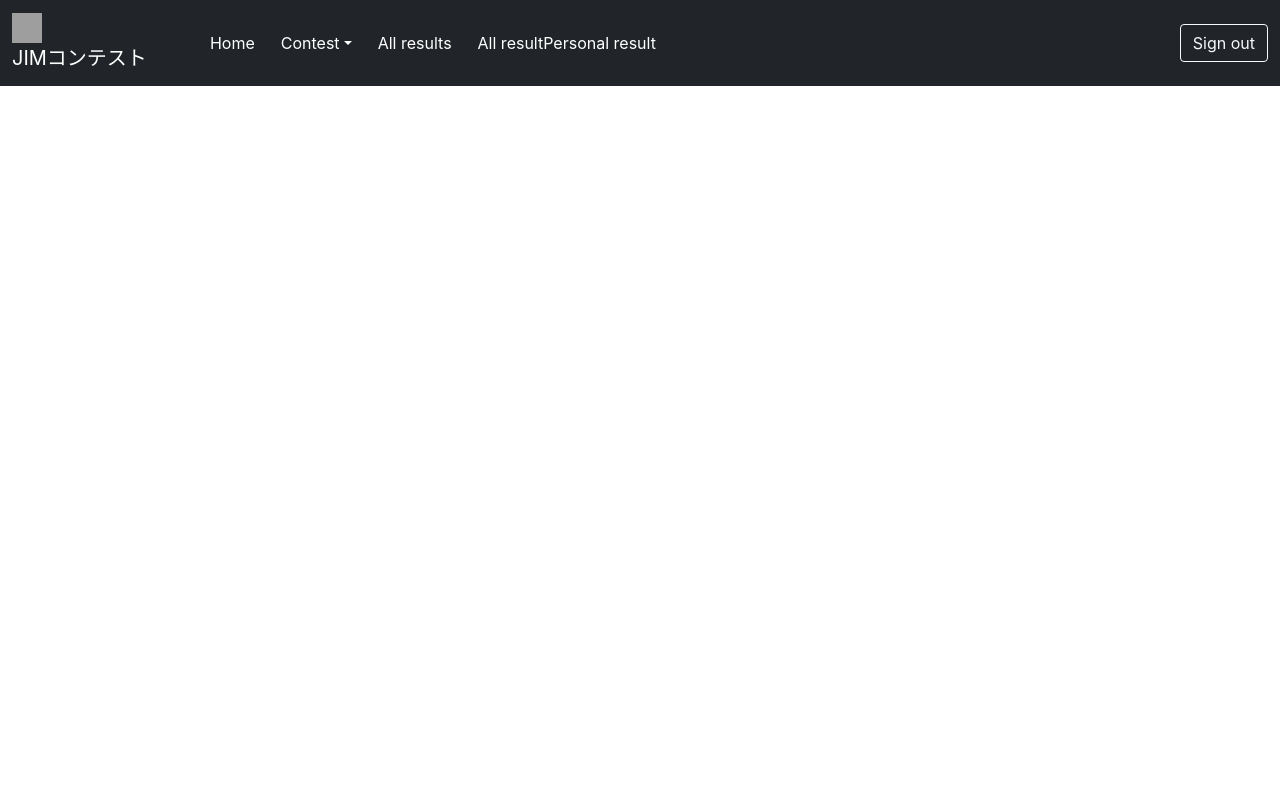
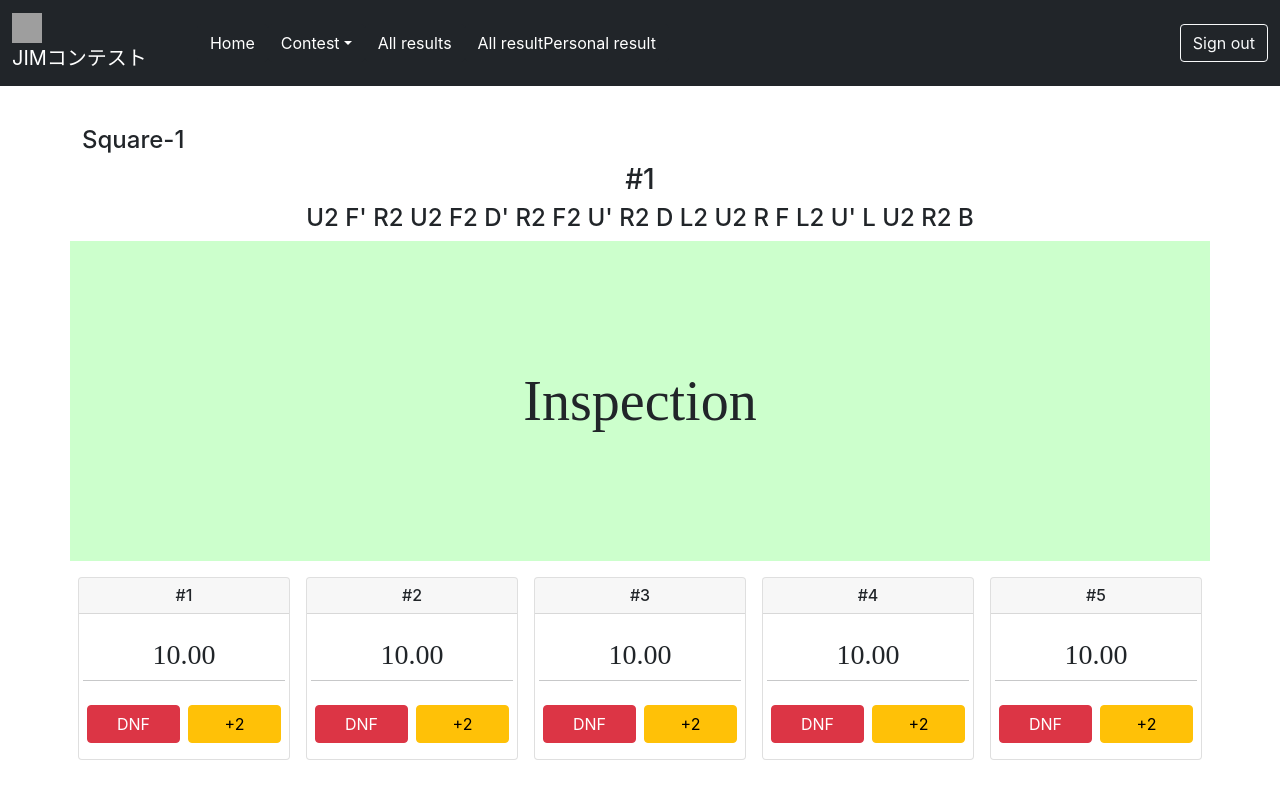
Before and after one commit to ky12228121/JIMContest, a React (Create React App) app: page /contest in a window 1280 px wide. Built offline with nearby package versions, Linux system fonts and the light colour scheme; no server answers; grey boxes are pictures that could not be loaded; what aws-amplify would draw is missing.

Commit message:
timer実装途中

```diff
--- a/src/App.tsx
+++ b/src/App.tsx
@@ -5,6 +5,7 @@ import Authentication from './Pages/Login';
 // import Contest from './components/contestTop';
 import NavBarItem from './Layout/NavbarItem';
 import TopPage from './Pages/TopPage';
+import Contest from './Pages/Contest';
 import { userActions } from './Stores/UserReducer';
 
 const App = () => {
@@ -30,7 +31,9 @@ const App = () => {
           <Route path="/login">
             <Authentication />
           </Route>
-          <Route path="/contest">{/* <Contest /> */}</Route>
+          <Route path="/contest">
+            <Contest />
+          </Route>
         </Switch>
       </BrowserRouter>
     </div>
--- /dev/null
+++ b/src/Components/PreResult.tsx
@@ -0,0 +1,14 @@
+import PreResultCard from './PreResultCard';
+const PreResult = () => {
+  return (
+    <div className="row">
+      <PreResultCard no="#1" />
+      <PreResultCard no="#2" />
+      <PreResultCard no="#3" />
+      <PreResultCard no="#4" />
+      <PreResultCard no="#5" />
+    </div>
+  );
+};
+
+export default PreResult;
--- /dev/null
+++ b/src/Components/PreResultCard.tsx
@@ -0,0 +1,26 @@
+import { PreResultCardProps } from '../types/interfaces';
+const PreResultCard = (props: PreResultCardProps) => {
+  const { no } = props;
+  return (
+    <div className="card text-center mx-2 px-0 col">
+      <div className="card-header h6">{no}</div>
+      <div className="card-body py-3">
+        <div className="row py-2">
+          <div
+            className="card-text h3 col"
+            style={{ fontFamily: 'MSゴシック' }}
+          >
+            10.00
+          </div>
+          <hr />
+        </div>
+        <div className="row">
+          <div className="btn btn-danger mx-1 col">DNF</div>
+          <div className="btn btn-warning mx-1 col">+2</div>
+        </div>
+      </div>
+    </div>
+  );
+};
+
+export default PreResultCard;
--- /dev/null
+++ b/src/Components/Timer.tsx
@@ -0,0 +1,126 @@
+import React, { useEffect, useRef, useState } from 'react';
+import { timerStyle } from '../styles/ContestStyle';
+import { TimerType } from '../types/types';
+
+const Timer = () => {
+  const [timerText, setTimerText] = useState('Inspection');
+  const [timerState, setTimerState] = useState('init');
+  const [longPressFlag, setLongPressFlag] = useState(false);
+  const [inspectionTimerId, setInspectionTimerId] = useState<TimerType>(null);
+  const [longpressTimerId, setLongpressTimerId] = useState<TimerType>(null);
+  const [solveTimerId, setSolveTimerId] = useState<TimerType>(null);
+  const [altFlag, setAltFlag] = useState(false);
+  const inspectionStartTime = useRef<Date | null>(null);
+  const solveStartTime = useRef<Date | null>(null);
+  function inspectionTimer() {
+    const currentTime = new Date();
+    let startTime = inspectionStartTime.current;
+    console.log(startTime);
+    if (startTime === null) {
+      startTime = currentTime;
+    }
+
+    const delta = currentTime.getTime() - startTime.getTime();
+    setTimerText(String(15 - Math.floor(delta / 1000)));
+  }
+  function solveTimer() {
+    const currentTime = new Date();
+    let startTime = solveStartTime.current;
+    if (startTime === null) {
+      startTime = currentTime;
+    }
+    const delta = currentTime.getTime() - startTime.getTime();
+    setTimerText(timeFormat(delta));
+  }
+  function keyDownInit() {
+    const currentTime = new Date();
+    inspectionStartTime.current = currentTime;
+    const id = setInterval(inspectionTimer, 100);
+    setInspectionTimerId(id);
+    setAltFlag(true);
+  }
+  function keyDownInspection() {
+    const id = setTimeout(() => {
+      setLongPressFlag(true);
+      setLongpressTimerId(null);
+    }, 300);
+    setLongpressTimerId(id);
+  }
+  function keyDownCounting() {
+    if (solveTimerId !== null) clearInterval(solveTimerId);
+    const currentTime = new Date();
+    if (solveStartTime.current !== null) {
+      const delta = currentTime.getTime() - solveStartTime.current.getTime();
+      setTimerText(timeFormat(delta));
+      setTimerState('init');
+    }
+  }
+  function timeFormat(time: number): string {
+    const timeFormat = time / 1000;
+    const int = Math.floor(timeFormat);
+    const delta = timeFormat - int;
+    const point =
+      (Math.floor(delta * Math.pow(10, 3)) / Math.pow(10, 3)) * 1000;
+    const formatPoint = ('000' + point).slice(-3);
+    return `${int}.${formatPoint}`;
+  }
+
+  function handleKeyDownTimer(event: React.KeyboardEvent) {
+    if (!altFlag) {
+      if (timerState === 'init') {
+        if (event.key === ' ') {
+          keyDownInit();
+        }
+      }
+      if (timerState === 'inspection') {
+        if (event.key === ' ') {
+          keyDownInspection();
+        }
+      }
+      if (timerState === 'counting') {
+        keyDownCounting();
+      }
+    }
+  }
+  function keyUpInit() {
+    setAltFlag(false);
+    setTimerState('inspection');
+  }
+  function keyUpInspection() {
+    if (longPressFlag) {
+      const currentTime = new Date();
+      setTimerState('counting');
+      if (inspectionTimerId !== null) clearInterval(inspectionTimerId);
+      const id = setInterval(solveTimer, 1);
+      setSolveTimerId(id);
+      solveStartTime.current = currentTime;
+    } else {
+      if (longpressTimerId !== null) {
+        clearTimeout(longpressTimerId);
+        setLongpressTimerId(null);
+      }
+    }
+  }
+  function handleKeyUpTimer(event: React.KeyboardEvent) {
+    if (timerState === 'init') {
+      keyUpInit();
+    }
+    if (timerState === 'inspection') {
+      keyUpInspection();
+    }
+  }
+  return (
+    <div className="row mb-3">
+      <div
+        className="col display-4"
+        tabIndex={0}
+        style={timerStyle}
+        onKeyDown={handleKeyDownTimer}
+        onKeyUp={handleKeyUpTimer}
+      >
+        {timerText}
+      </div>
+    </div>
+  );
+};
+export default Timer;
--- /dev/null
+++ b/src/Pages/Contest.tsx
@@ -0,0 +1,33 @@
+import React, { useEffect, useState } from 'react';
+import { useSelector, useDispatch } from 'react-redux';
+import { API, graphqlOperation } from 'aws-amplify';
+import {
+  timerStyle,
+  spacingStyle,
+  scrambleStyle,
+} from '../styles/ContestStyle';
+import PreResult from '../Components/PreResult';
+import Timer from '../Components/Timer';
+const Contest = () => {
+  const scramble = "U2 F' R2 U2 F2 D' R2 F2 U' R2 D L2 U2 R F L2 U' L U2 R2 B";
+  return (
+    <div>
+      <div className="container">
+        <div className="row" style={spacingStyle}></div>
+        <div className="row" style={scrambleStyle}>
+          <div className="col h4">Square-1</div>
+        </div>
+        <div className="row" style={scrambleStyle}>
+          <div className="col h3 text-center">#1</div>
+        </div>
+        <div className="row" style={scrambleStyle}>
+          <div className="col h4 text-center">{scramble}</div>
+        </div>
+        <Timer />
+        <PreResult />
+      </div>
+    </div>
+  );
+};
+
+export default Contest;
--- /dev/null
+++ b/src/styles/ContestStyle.ts
@@ -0,0 +1,12 @@
+export const timerStyle = {
+  backgroundColor: '#CCFFCC',
+  height: '40vh',
+  fontFamily: 'MSゴシック',
+  alignItems: 'center',
+  justifyContent: 'center',
+  display: 'flex',
+};
+export const spacingStyle = {
+  height: '5vh',
+};
+export const scrambleStyle = {};
--- /dev/null
+++ b/src/types/interfaces.ts
@@ -0,0 +1,3 @@
+export interface PreResultCardProps {
+  no: string;
+}
--- /dev/null
+++ b/src/types/types.ts
@@ -0,0 +1 @@
+export type TimerType = NodeJS.Timeout | null;
```
Also changed, not shown: .eslintrc.json.
